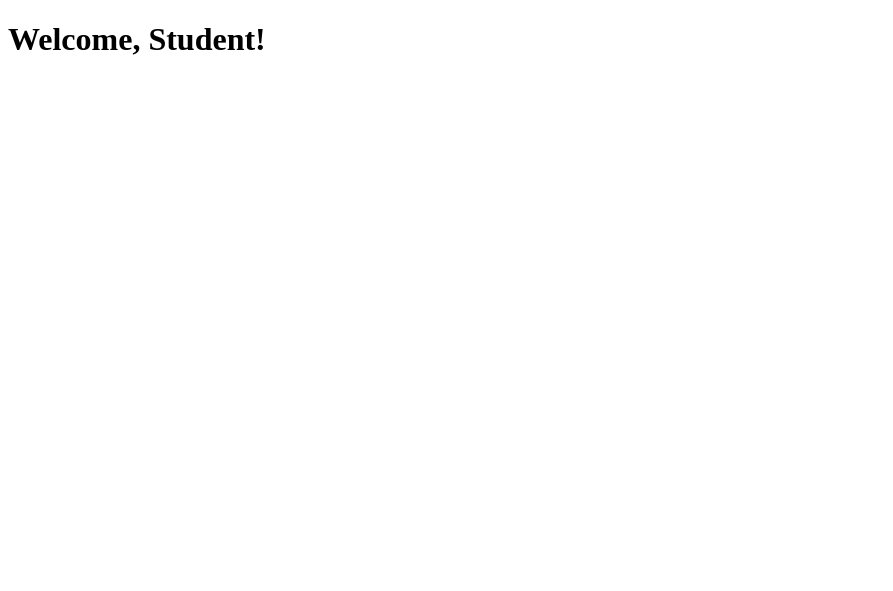
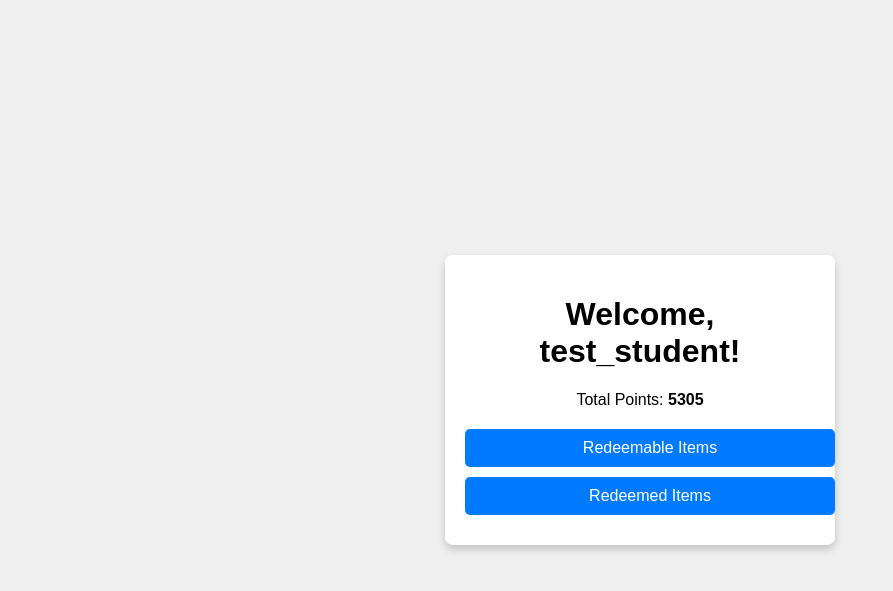
Before and after one commit to Kee-Wei-HengNp/DevOps_Oct2024_Team3_Assignment, a Flask app: page /student in a window 1280 px wide. Shown: the top 591 px of the page, without its empty margins (0-893 px from the left). Run offline with Flask 3, Linux system fonts and the light colour scheme.

Commit message:
Added student page, no unit testing yet

```diff
--- a/app.py
+++ b/app.py
@@ -1,7 +1,9 @@
 import sqlite3
+import random
 from flask import Flask, render_template, request, jsonify
 
 app = Flask(__name__)
+
 
 # Helper function to connect to the database
 def db_connection():
@@ -46,7 +48,23 @@ def admin_page():
 
 @app.route('/student')
 def student_page():
-    return render_template('student.html')
+    # Dummy user data (will be replaced with real session-based data later)
+    user_data = {
+        "username": "test_student",
+        "points": random.randint(0, 9999)  # Random value for now
+    }
+    return render_template('student.html', username=user_data["username"], points=user_data["points"])
+
+@app.route('/redeemable-items')
+def redeemable_items():
+    return render_template('redeemable_items.html')
+
+@app.route('/redeemed-items')
+def redeemed_items():
+    return render_template('redeemed_items.html')
+
+
+
 
 @app.route('/recover-password')
 def recover_password():
--- a/static/styles.css
+++ b/static/styles.css
@@ -68,3 +68,33 @@ a {
 a:hover {
   text-decoration: underline;
 }
+
+.student-container {
+  background: white;
+  padding: 20px;
+  border-radius: 8px;
+  box-shadow: 0 4px 8px rgba(0, 0, 0, 0.2);
+  width: 350px;
+  text-align: center;
+  margin: auto;
+}
+
+.student-options {
+  margin-top: 20px;
+}
+
+.button {
+  display: block;
+  width: 100%;
+  padding: 10px;
+  margin: 10px 0;
+  background-color: #007bff;
+  color: white;
+  text-decoration: none;
+  border-radius: 5px;
+  text-align: center;
+}
+
+.button:hover {
+  background-color: #0056b3;
+}
--- a/templates/student.html
+++ b/templates/student.html
@@ -3,9 +3,18 @@
 <head>
     <meta charset="UTF-8">
     <meta name="viewport" content="width=device-width, initial-scale=1.0">
-    <title>Student Page</title>
+    <title>Student Dashboard</title>
+    <link rel="stylesheet" href="{{ url_for('static', filename='styles.css') }}">
 </head>
 <body>
-    <h1>Welcome, Student!</h1>
+    <div class="student-container">
+        <h1>Welcome, <span id="username">{{ username }}</span>!</h1>
+        <p>Total Points: <strong id="total-points">{{ points }}</strong></p>
+
+        <div class="student-options">
+            <a href="/redeemable-items" class="button">Redeemable Items</a>
+            <a href="/redeemed-items" class="button">Redeemed Items</a>
+        </div>
+    </div>
 </body>
 </html>
```
Also changed, not shown: templates/redeemable_items.html (added, +13 -0 lines), templates/redeemed_items.html (added, +13 -0 lines).
